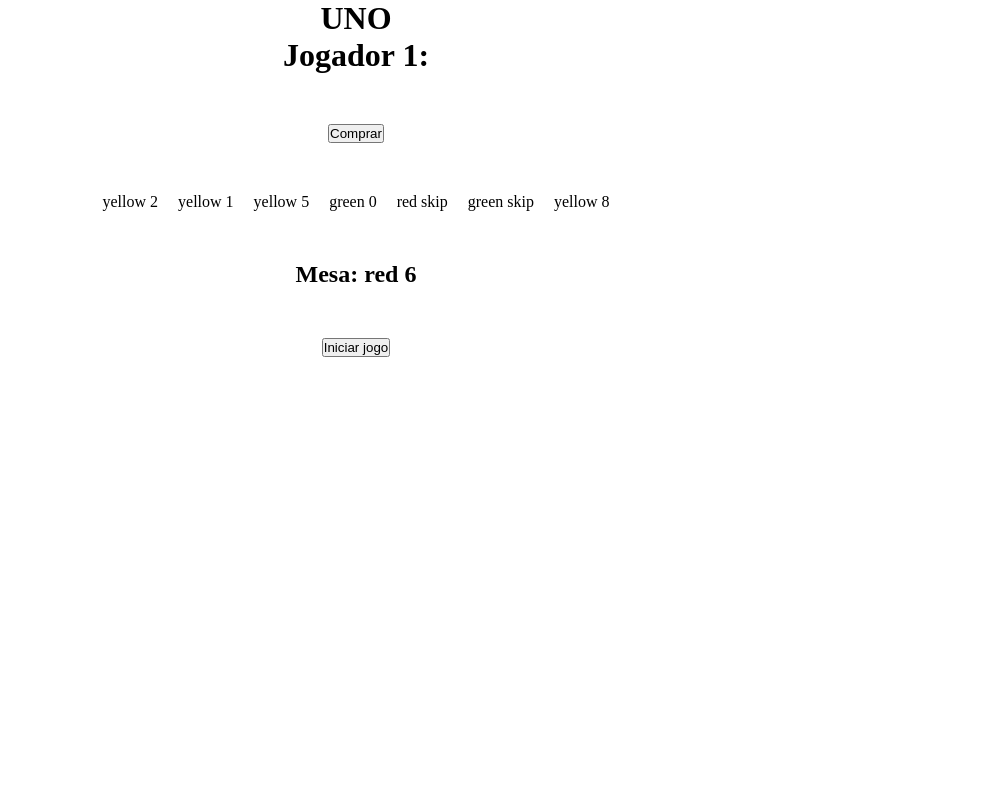
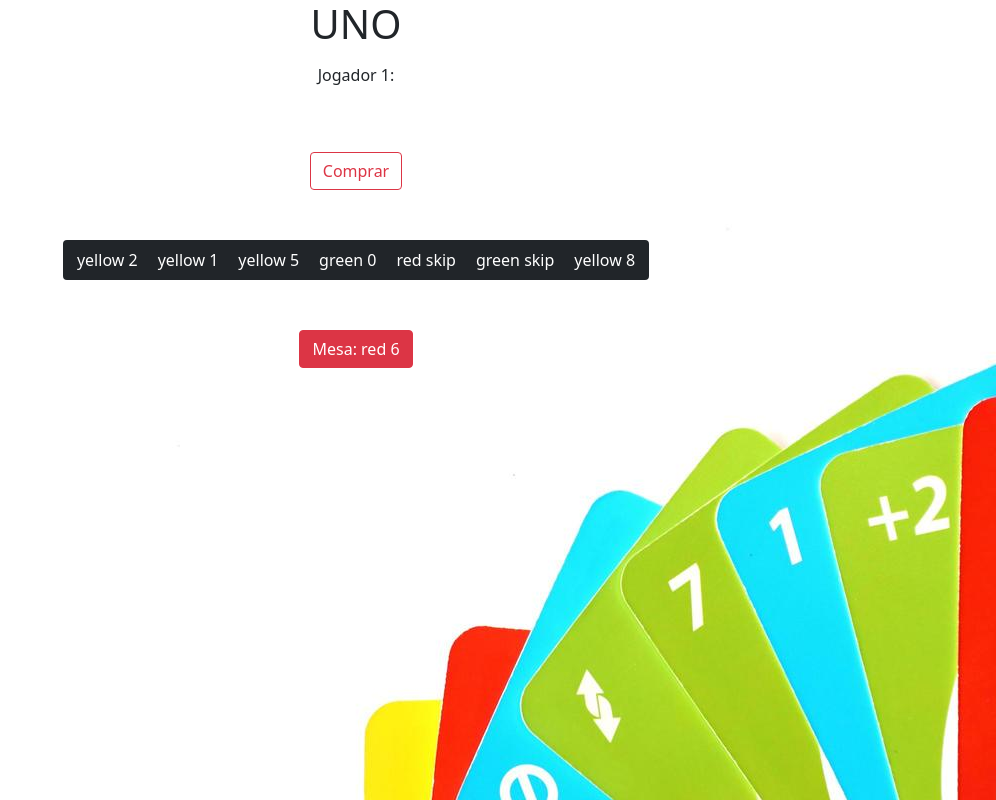
Before and after one commit to rochinhaDev/uno, a plain HTML site: page index.html in a window 1280 px wide. Shown: the whole page, without its empty margins (284-1280 px from the left). Drawn offline with nearby package versions, Linux system fonts and the light colour scheme.

Commit message:
correcao

```diff
--- a/index.html
+++ b/index.html
@@ -4,15 +4,21 @@
     <meta charset="UTF-8" />
     <meta http-equiv="X-UA-Compatible" content="IE=edge" />
     <meta name="viewport" content="width=device-width, initial-scale=1.0" />
+    <link
+      href="https://cdn.jsdelivr.net/npm/bootstrap@5.0.2/dist/css/bootstrap.min.css"
+      rel="stylesheet"
+      integrity="sha384-EVSTQN3/azprG1Anm3QDgpJLIm9Nao0Yz1ztcQTwFspd3yD65VohhpuuCOmLASjC"
+      crossorigin="anonymous"
+    />
     <link rel="stylesheet" href="./styles/styles.css" />
     <title>UNO</title>
   </head>
-  <body>
-    <h1 class="title">UNO</h1>
+  <body class="body">
+    <h1 class="title" class="btn btn-secondary">UNO</h1>
     <div class="game">
-      <h1>Jogador 1:</h1>
-      <button id="buyButton">Comprar</button>
-      <div id="player1-hand" class="player1"></div>
+      <h1 class="btn btn-group">Jogador 1:</h1>
+      <button id="buyButton" class="btn btn-outline-danger">Comprar</button>
+      <div id="player1-hand" class="player1 btn btn-dark border-2"></div>
       <div id="player2-hand" class="player2 hide">
         <h1>Computador:</h1>
         <span id="card12">Carta 1:</span>
@@ -24,10 +30,15 @@
         <span id="card72">Carta 7:</span>
       </div>
       <div class="table">
-        <h2 id="table">Mesa</h2>
-        <button id="start-game">Iniciar jogo</button>
+        <h2 id="table" class="btn btn-danger">Mesa</h2>
+        <button class="hide" id="start-game">Iniciar jogo</button>
       </div>
     </div>
+    <script
+      src="https://cdn.jsdelivr.net/npm/bootstrap@5.0.2/dist/js/bootstrap.bundle.min.js"
+      integrity="sha384-MrcW6ZMFYlzcLA8Nl+NtUVF0sA7MsXsP1UyJoMp4YLEuNSfAP+JcXn/tWtIaxVXM"
+      crossorigin="anonymous"
+    ></script>
     <script src="./js/index.js"></script>
   </body>
 </html>
--- a/js/index.js
+++ b/js/index.js
@@ -7,8 +7,8 @@
 const divPlayer1 = document.querySelector("#player1-hand");
 const table = document.querySelector("#table");
 const buyButton = document.querySelector("#buyButton");
+const buttonStart = document.querySelector("#start-game");
 const playerTurn = true;
-const gameOverElement = document.getElementById("gameOver");
 function startGame() {
   //Criando as cartas adicionando no Deck
   for (let i = 0; i < colors.length; i++) {
--- a/styles/styles.css
+++ b/styles/styles.css
@@ -36,3 +36,7 @@
 .hide {
   display: none;
 }
+.body {
+  background-image: url(/uno.jpg);
+  background-repeat: no-repeat;
+}
```
Also changed, not shown: uno.jpg (added), uno.webp (added).
